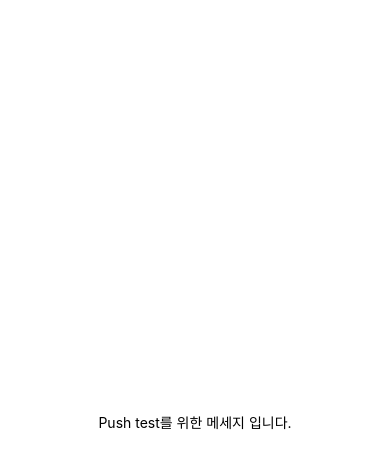
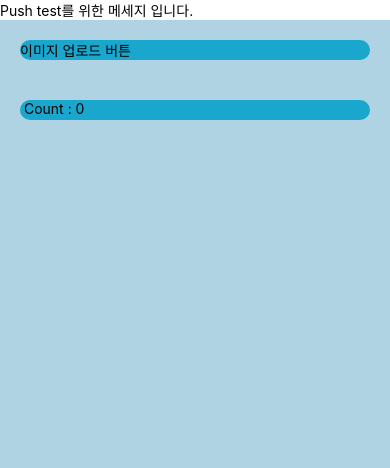
Before and after one commit to Birdtr222/SeoulPJ, a React Native app: screen / in a window 390 px wide. Shown: the top 468 px of the page. Built offline with nearby package versions, Linux system fonts and the light colour scheme.

Commit message:
버튼(이미지, 좋아요) 구현, 좋아요 클릭시 숫자 count 구현

```diff
--- a/App.js
+++ b/App.js
@@ -1,23 +1,56 @@
 import { StatusBar } from 'expo-status-bar';
-import { StyleSheet, Text, View } from 'react-native';
+import Constants from 'expo-constants'; // (작성자 : 류정인, 기능 : 안드로이드 상단 상태바 비우기, 일자: 05.01)
+import React, {useState} from 'react'; // import (작성자 : 류정인,기능 : 좋아요 버튼, 일자: 05.01)
+import { StyleSheet, Text, TouchableOpacity, View } from 'react-native';
 
 export default function App() {
+  // 작성자 류정인, 기능 : 좋아요 버튼 함수, 일자 : 05.01
+  const [count, setCount] = useState(0);
+  const onPress = () => setCount(prevCount => prevCount + 1);
+
   return (
-    <View style={styles.container}>
-      <Text>Push test를 위한 메세지 입니다.</Text>
-      <StatusBar style="auto" />
+    <View style={styles.safeArea}>
+      <View style={styles.container}>
+        <Text>Push test를 위한 메세지 입니다.</Text>
+        <StatusBar style="auto" />
+        {/* 작성자 : 류정인, <View style containerOne>, 기능 : 이미지 업로드 버튼 구현 x, 좋아요 버튼 누르면 숫자 올라감, reload 시 0으로 초기화되므로 다시 고민해볼 예정, 작성 일자 : 05.01 */}
+        <View style={styles.containerOne}>
+          <TouchableOpacity style={styles.ImagebuttonOne}>
+          <Text style>이미지 업로드 버튼</Text>
+          </TouchableOpacity>
+          <TouchableOpacity style={styles.ImagebuttonTwo} onPress={onPress} >
+          <Text style> Count : {count} </Text>
+          </TouchableOpacity>
+        </View>
+      </View>
     </View>
   );
 }
 
 const styles = StyleSheet.create({
+  safeArea: {
+    flex: 1,
+    paddingTop: Constants.statusBarHeight
+  },
   container: {
     flex: 1,
     backgroundColor: '#fff',
-    alignItems: 'center',
-    justifyContent: 'center',
+    alignContent: 'center',
   },
-  textstyle:{
-    // test를 위한 주석
-  }
+  containerOne:{
+    flex : 1,
+    backgroundColor: '#AFD3E2',
+  },
+  ImagebuttonOne: {
+    height:20,
+    backgroundColor:'#19A7CE',
+    borderRadius:10,
+    margin:20,
+  },
+  ImagebuttonTwo: {
+    height:20,
+    backgroundColor:'#19A7CE',
+    borderRadius:10,
+    margin:20,
+  },
 });
--- a/package.json
+++ b/package.json
@@ -12,7 +12,7 @@
     "expo": "~48.0.11",
     "expo-status-bar": "~1.4.4",
     "react": "18.2.0",
-    "react-native": "0.71.6"
+    "react-native": "0.71.7"
   },
   "devDependencies": {
     "@babel/core": "^7.20.0"
```
Also changed, not shown: 1 other file (tests, documents, lock files or other folders).
